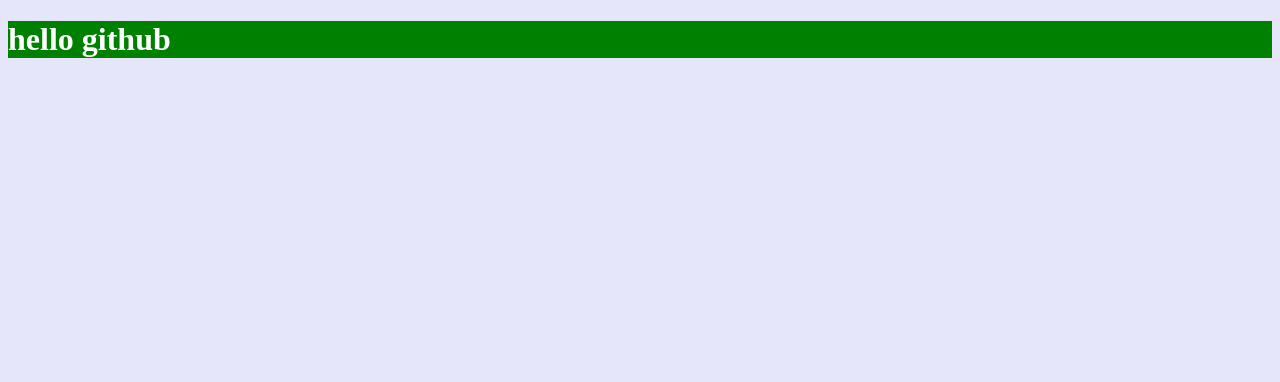
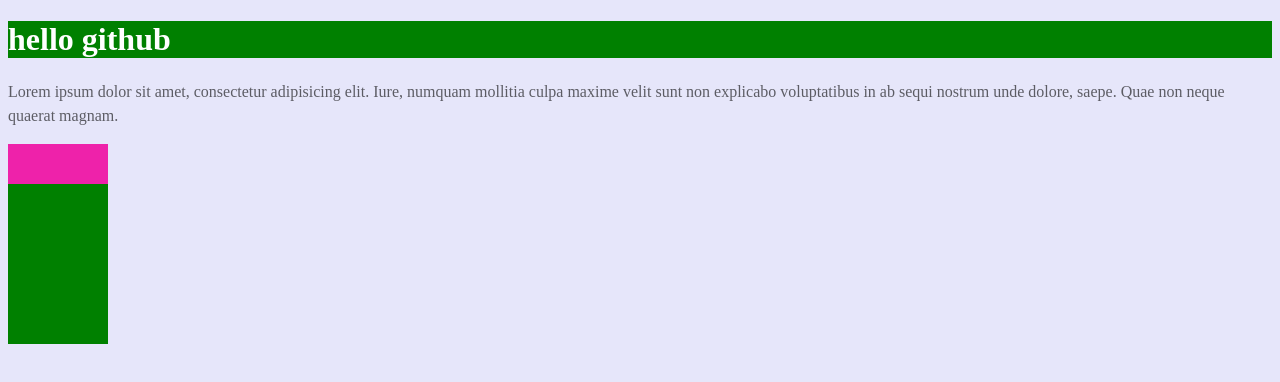
Before and after one commit to JamesSwayer/first-git-client, a plain HTML site: page index.html in a window 1280 px wide. Drawn offline with Linux system fonts and the light colour scheme.

Commit message:
change index.html and main.css

```diff
--- a/index.html
+++ b/index.html
@@ -7,5 +7,7 @@
 </head>
 <body>
     <h1>hello github</h1>
+    <p>Lorem ipsum dolor sit amet, consectetur adipisicing elit. Iure, numquam mollitia culpa maxime velit sunt non explicabo voluptatibus in ab sequi nostrum unde dolore, saepe. Quae non neque quaerat magnam.</p>
+    <div class="block"></div>
 </body>
 </html>
--- a/main.css
+++ b/main.css
@@ -6,3 +6,14 @@ h1 {
   background: green;
   color: #fff;
 }
+
+p {
+  line-height: 1.5;
+  color: rgba(0,0,0,0.6);
+}
+
+div {
+  width: 100px;
+  height: 200px;
+  background-image: linear-gradient(#e2a 20%, green 20%);
+}
```
